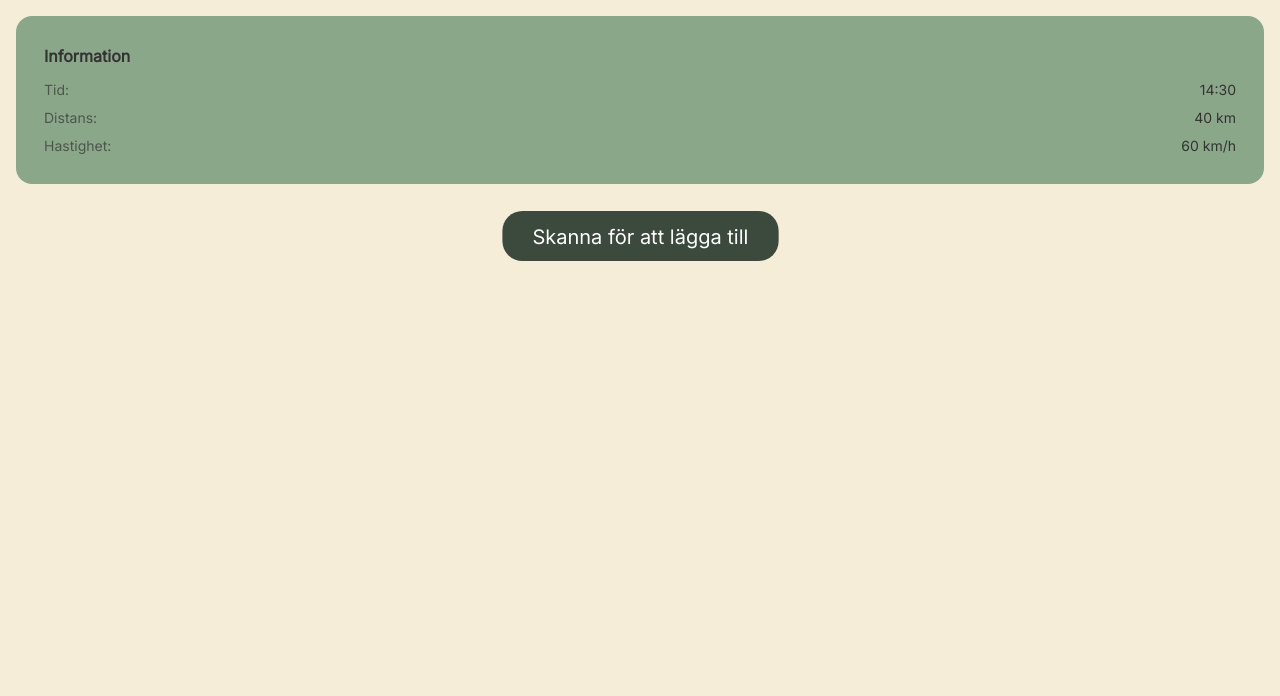
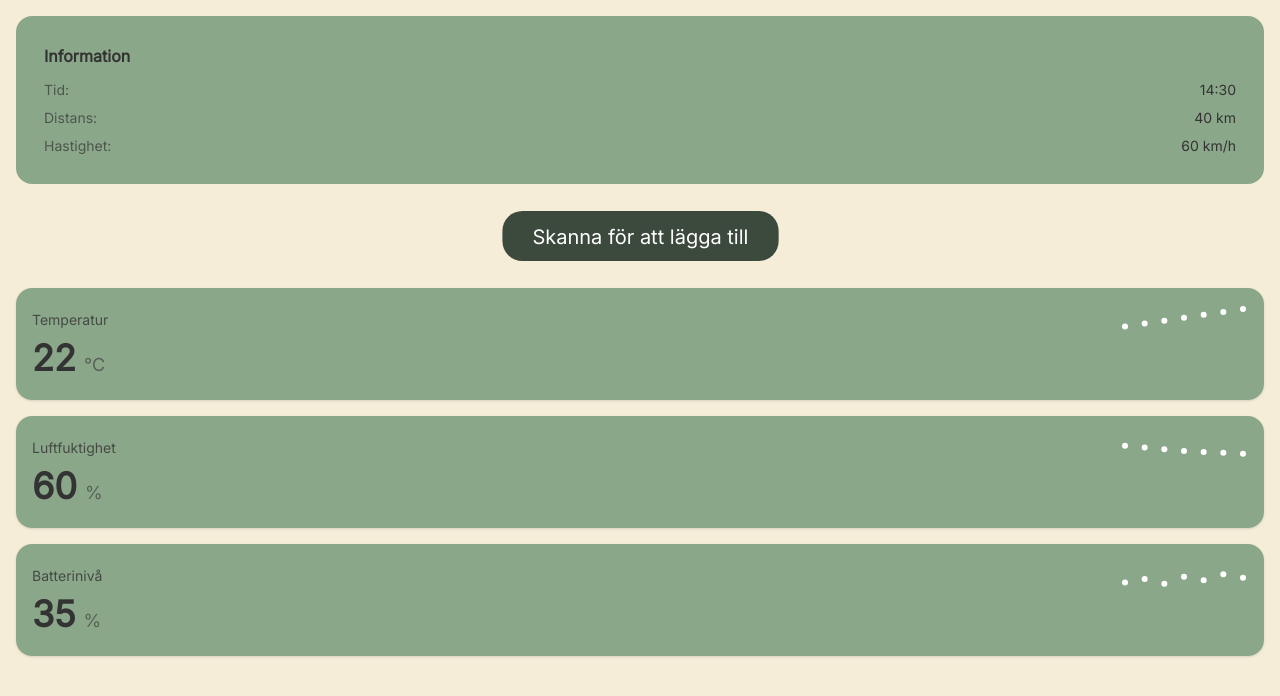
Before and after one commit to ChasAcademy-Team-9/frontend, a React (Vite) app: page /driver in a window 1280 px wide. Shown: the top 696 px of the page. Built offline with nearby package versions, Linux system fonts and the light colour scheme.

Commit message:
add Dashboard component with recharts integration and update Driver route to include multiple Dashboard instances

```diff
--- a/package.json
+++ b/package.json
@@ -21,12 +21,14 @@
     "react-native-screens": "^4.16.0",
     "react-native-vector-icons": "^10.3.0",
     "react-router-dom": "^7.9.1",
+    "recharts": "^3.2.1",
     "tailwindcss": "^4.1.13"
   },
   "devDependencies": {
     "@eslint/js": "^9.33.0",
     "@types/react": "^19.1.13",
     "@types/react-dom": "^19.1.9",
+    "@types/recharts": "^1.8.29",
     "@vitejs/plugin-react": "^5.0.0",
     "eslint": "^9.33.0",
     "eslint-plugin-react-hooks": "^5.2.0",
--- a/src/components/Driver/Dashboard.tsx
+++ b/src/components/Driver/Dashboard.tsx
@@ -1,11 +1,80 @@
-import Dashboard from '../../components/Driver/DashBoard';
+import { LineChart, Line, ResponsiveContainer } from 'recharts';
 
-function Driver() {
+interface DashboardProps {
+  label: string;
+  value: number;
+  unit: string;
+  trend?: 'up' | 'down' | 'warning';
+}
+
+const generateData = (trend: 'up' | 'down' | 'warning' = 'up') => {
+  if (trend === 'up') {
+    return [
+      { value: 18 },
+      { value: 19 },
+      { value: 20 },
+      { value: 21 },
+      { value: 22 },
+      { value: 23 },
+      { value: 24 },
+    ];
+  } else if (trend === 'down') {
+    return [
+      { value: 70 },
+      { value: 68 },
+      { value: 66 },
+      { value: 64 },
+      { value: 63 },
+      { value: 62 },
+      { value: 61 },
+    ];
+  } else {
+
+    return [
+      { value: 45 },
+      { value: 48 },
+      { value: 44 },
+      { value: 50 },
+      { value: 47 },
+      { value: 52 },
+      { value: 49 },
+    ];
+  }
+};
+
+const Dashboard = ({ label, value, unit, trend = 'up' }: DashboardProps) => {
+  const data = generateData(trend);
+  const lineColor = trend === 'up'
+    ? 'var(--color-success)'
+    : trend === 'down'
+      ? 'var(--color-error)'
+      : 'var(--color-warning)';
+
   return (
-    <div>
-      <Dashboard />
+    <div className="bg-secondary/80 rounded-2xl p-4 shadow-sm flex items-center justify-between">
+      <div>
+        <p className="text-sm text-text-dark/80 mb-2">{label}</p>
+        <div className="flex items-baseline gap-2">
+          <p className="text-4xl font-bold text-text-dark">{value}</p>
+          <span className="text-lg text-text-dark/60">{unit}</span>
+        </div>
+      </div>
+
+      <div className="w-32 h-20">
+        <ResponsiveContainer width="100%" height="100%">
+          <LineChart data={data}>
+            <Line
+              type="monotone"
+              dataKey="value"
+              stroke={lineColor}
+              strokeWidth={3}
+              dot={true}
+            />
+          </LineChart>
+        </ResponsiveContainer>
+      </div>
     </div>
   );
-}
+};
 
-export default Driver;
+export default Dashboard;
--- a/src/routes/Driver.tsx
+++ b/src/routes/Driver.tsx
@@ -1,3 +1,4 @@
+import Dashboard from "../components/Driver/Dashboard";
 import InfoCard from "../components/Driver/InfoCard"
 import { PrimaryButton } from "../components/PrimaryButton";
 
@@ -21,6 +22,11 @@ const Driver = () => {
           />
         </div>
       </div>
+      <div className="mt-8 grid grid-cols-1 gap-4">
+        <Dashboard label="Temperatur" value={22} unit="°C" trend="up" />
+        <Dashboard label="Luftfuktighet" value={60} unit="%" trend="down" />
+        <Dashboard label="Batterinivå " value={35} unit="%" trend="warning" />
+      </div>
     </div>
   );
 };
```
Also changed, not shown: 1 other file (tests, documents, lock files or other folders).
